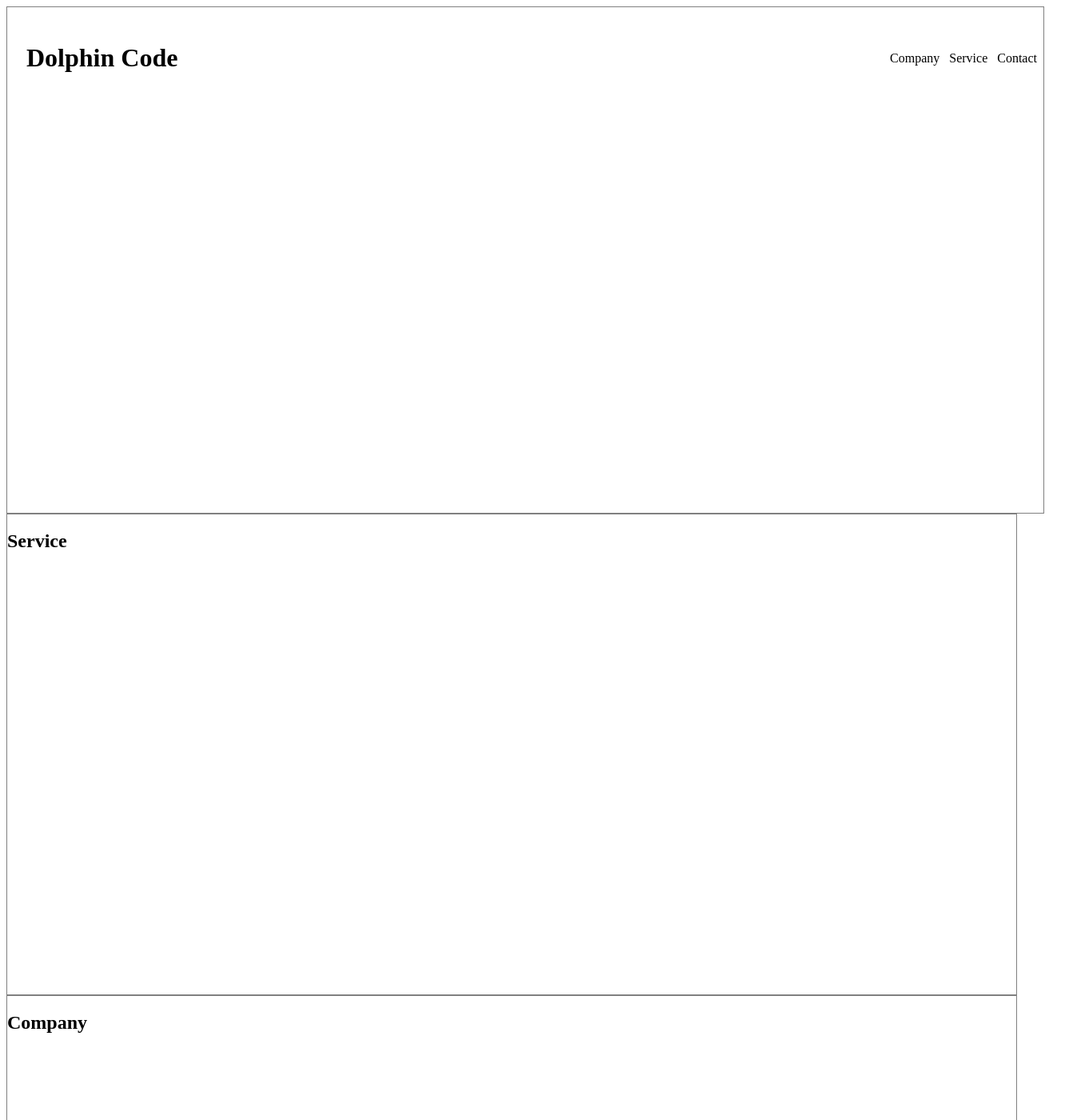
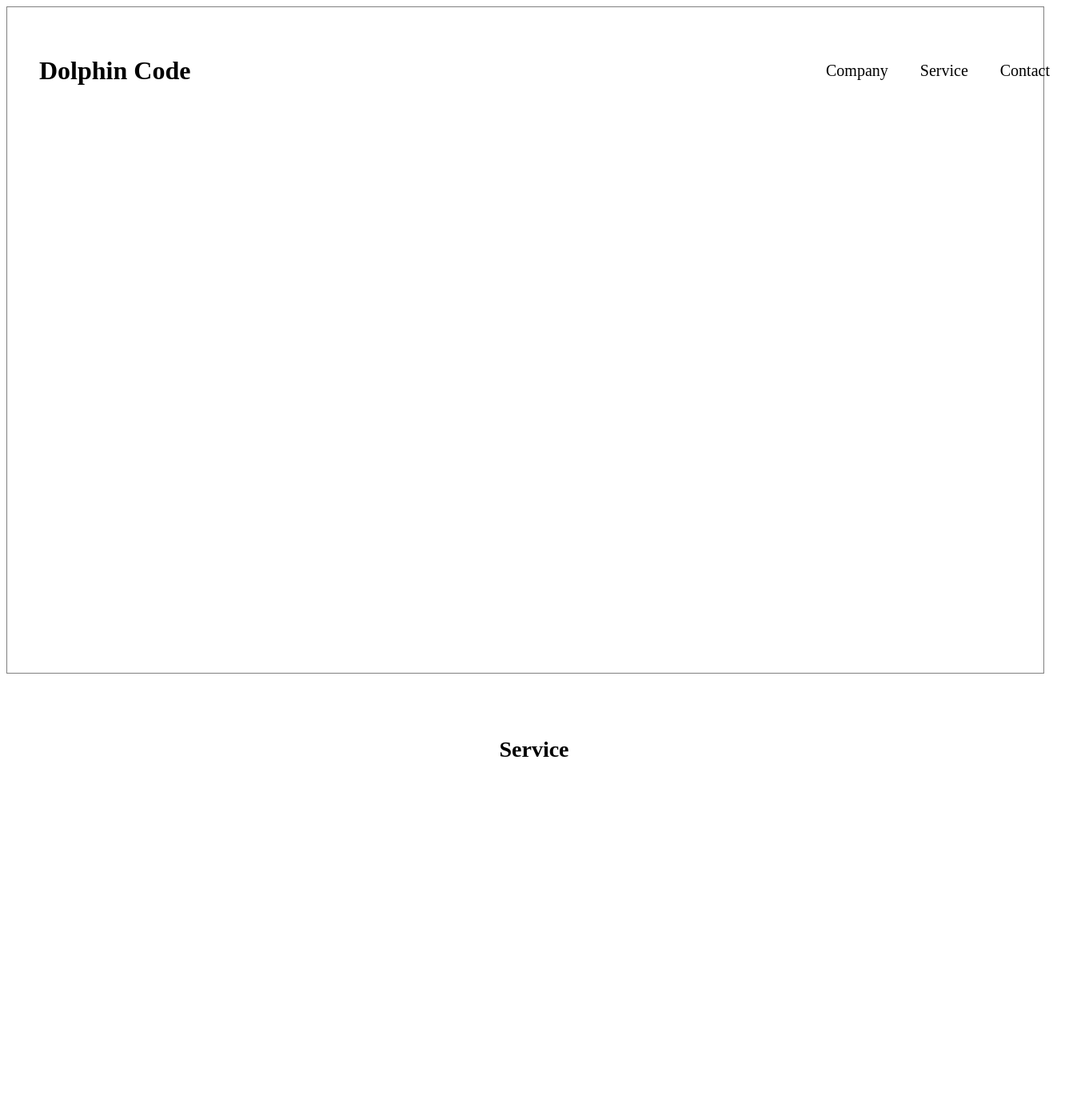
Before and after one commit to tokushun109/dolphin-code, a Next.js app: page / in a window 1280 px wide. Shown: the top 1400 px of the page at 80% size, 1337 px wide, since content can reach past the window. Built offline with nearby package versions, Linux system fonts and the light colour scheme.

Commit message:
navigationの基本的な挙動を追加

```diff
--- a/src/components/containers/Main/styles/style.module.scss
+++ b/src/components/containers/Main/styles/style.module.scss
@@ -1,6 +1,6 @@
 .container {
     width: 100%;
-    height: 75vh;
+    height: 100vh;
     padding: 16px;
     border: 1px solid gray;
 }
--- a/src/components/containers/Section/index.tsx
+++ b/src/components/containers/Section/index.tsx
@@ -1,16 +1,18 @@
 import { ReactNode } from 'react'
 import styles from './styles/style.module.scss'
+import { NavigationType } from '@/components/templates/Header/types'
 
 type Props = {
+    id: NavigationType
     title?: string
     children: ReactNode
 }
 
-const Section = ({ title, children }: Props) => {
+const Section = ({ id, title, children }: Props) => {
     return (
-        <section className={styles.container}>
+        <section id={id} className={styles.container}>
             <div className={styles.content}>
-                <h2>{title}</h2>
+                <h2 className={styles.title}>{title}</h2>
                 <div>{children}</div>
             </div>
         </section>
--- a/src/components/containers/Section/styles/style.module.scss
+++ b/src/components/containers/Section/styles/style.module.scss
@@ -1,10 +1,16 @@
 .container {
     width: 100%;
+    padding: 28px;
 
     .content {
         max-width: $xxl-width;
         margin: 0 auto;
         height: 75vh;
-        border: 1px solid gray;
+
+        .title {
+            font-size: 28px;
+            text-align: center;
+            padding: 28px;
+        }
     }
 }
--- a/src/components/templates/Header/index.tsx
+++ b/src/components/templates/Header/index.tsx
@@ -1,14 +1,45 @@
 import styles from './styles/style.module.scss'
+import Router from 'next/router'
+import { NavigationEnum, NavigationType } from './types'
+
+const navClickHandler = (id: NavigationType) => {
+    Router.push(`/#${id}`)
+}
 
 const Header = () => {
     return (
         <header className={styles.container}>
-            <h1 className={styles.logo}>Dolphin Code</h1>
+            <h1
+                className={styles.logo}
+                onClick={() => {
+                    Router.push('/')
+                }}
+            >
+                Dolphin Code
+            </h1>
             <nav>
                 <ul className={styles.navigation}>
-                    <li>Company</li>
-                    <li>Service</li>
-                    <li>Contact</li>
+                    <li
+                        onClick={() => {
+                            navClickHandler(NavigationEnum.Company)
+                        }}
+                    >
+                        Company
+                    </li>
+                    <li
+                        onClick={() => {
+                            navClickHandler(NavigationEnum.Service)
+                        }}
+                    >
+                        Service
+                    </li>
+                    <li
+                        onClick={() => {
+                            navClickHandler(NavigationEnum.Contact)
+                        }}
+                    >
+                        Contact
+                    </li>
                 </ul>
             </nav>
         </header>
--- a/src/components/templates/Header/styles/style.module.scss
+++ b/src/components/templates/Header/styles/style.module.scss
@@ -1,12 +1,22 @@
 .container {
     width: 100%;
-    padding: 8px;
+    padding: 24px;
     display: flex;
     align-items: center;
     justify-content: space-between;
 
+    .logo {
+        font-size: 32px;
+        cursor: pointer;
+    }
+
     .navigation {
         display: flex;
-        gap: 12px;
+        gap: 40px;
+
+        li {
+            font-size: 20px;
+            cursor: pointer;
+        }
     }
 }
--- /dev/null
+++ b/src/components/templates/Header/types/index.ts
@@ -0,0 +1,7 @@
+export const NavigationEnum = {
+    Company: 'company',
+    Service: 'service',
+    Contact: 'contact'
+} as const
+
+export type NavigationType = typeof NavigationEnum[keyof typeof NavigationEnum]
--- a/src/pages/index.tsx
+++ b/src/pages/index.tsx
@@ -4,6 +4,7 @@ import Main from '@/components/containers/Main'
 import Section from '@/components/containers/Section'
 import Footer from '@/components/containers/Footer'
 import Header from '@/components/templates/Header'
+import { NavigationEnum } from '@/components/templates/Header/types'
 
 export default function Home() {
     return (
@@ -25,13 +26,13 @@ export default function Home() {
                 <Main>
                     <Header />
                 </Main>
-                <Section title='Service'>
+                <Section id={NavigationEnum.Service} title='Service'>
                     <div></div>
                 </Section>
-                <Section title='Company'>
+                <Section id={NavigationEnum.Company} title='Company'>
                     <div></div>
                 </Section>
-                <Section title='Contact'>
+                <Section id={NavigationEnum.Contact} title='Contact'>
                     <div></div>
                 </Section>
                 <Footer>Footer</Footer>
```
